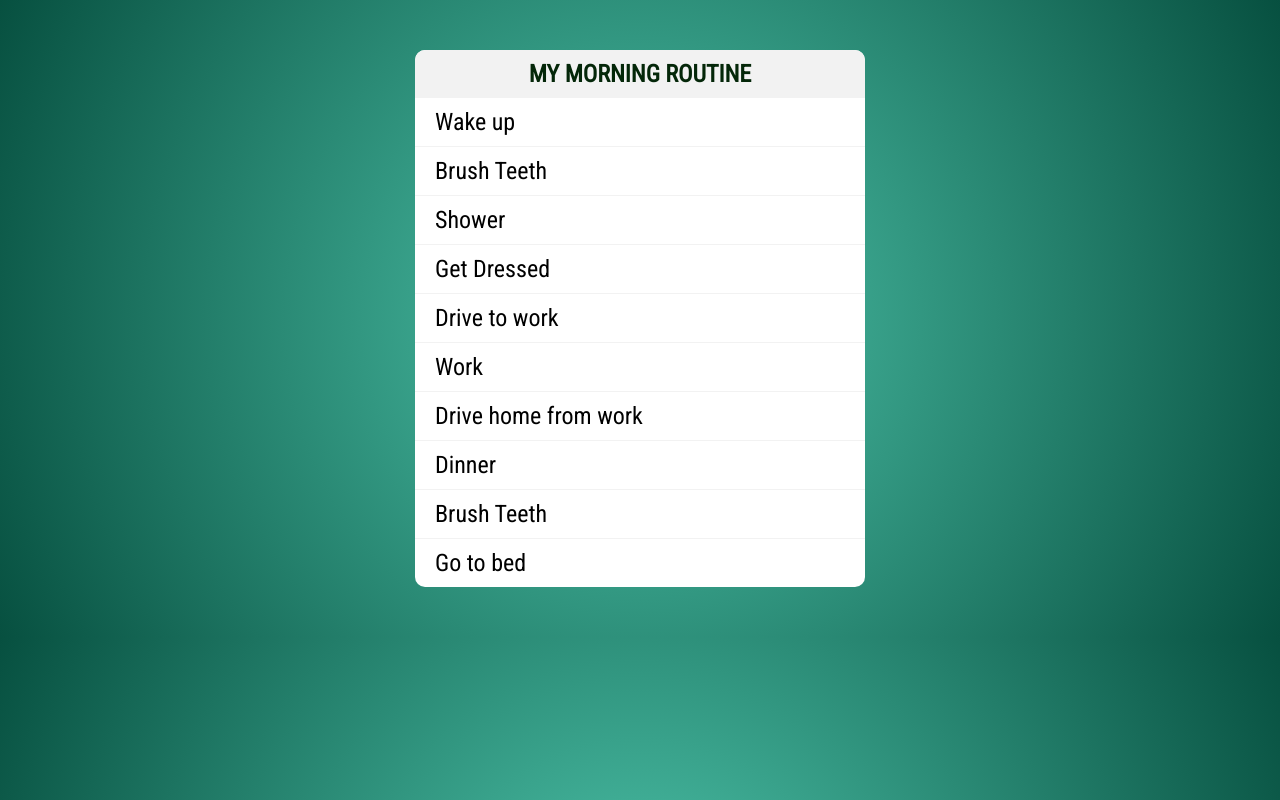
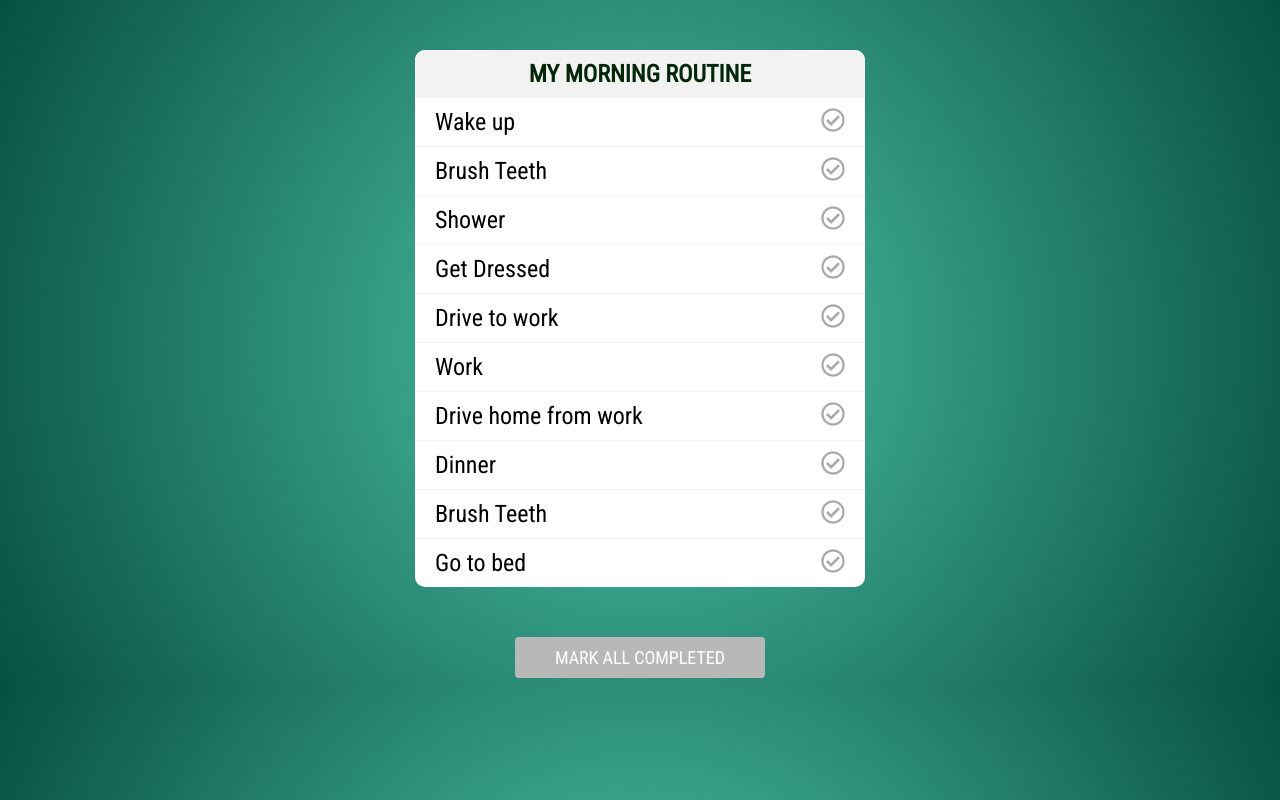
Before and after one commit to stephnicoledev/todo, a plain HTML site: page index.html in a window 1280 px wide. Drawn offline with Linux system fonts and the light colour scheme.

Commit message:
Added Mark All Completed button HTML and CSS

```diff
--- a/css/main.css
+++ b/css/main.css
@@ -54,3 +54,21 @@ input[type="checkbox"] {
     vertical-align: middle;
     margin-top:0px;
 }
+
+a.btn {
+    background-color: rgb(131, 210, 255);
+    color: #fff;
+    font-weight: 300;
+    background-color: #b8b8b8;
+    text-align: center;
+    text-transform: uppercase;
+    text-decoration: none;
+    font-family: 'Roboto Condensed', sans-serif;
+    display: block;
+    box-sizing: border-box;
+    font-size: 18px;
+    width: 250px;
+    padding: 10px;
+    border-radius: 4px;
+    margin: 5px auto;
+}
--- a/index.html
+++ b/index.html
@@ -13,6 +13,9 @@
     <main id="todos" class="todo-list">
 
     </main>
+
+    <a href="#" id="btnCompleteAll" class="btn">Mark All Completed</a>
+
     <script src="js/app.js"></script>
 </body>
 </html>
--- a/js/app.js
+++ b/js/app.js
@@ -30,13 +30,16 @@ function init() {
   // addTodos() will add the task to the DOM
   function addTodos() {
     const ul = document.createElement('ul');
-    todoList.appendChild(ul);
 
     todos.forEach(todo => {
-        const li = document.createElement('li')
-        li.innerText = todo.task
-        ul.appendChild(li)
+      const li = document.createElement('li');
+      li.innerText = todo.task;
+      const checkCircle = document.createElement('i');
+      checkCircle.setAttribute('class', 'far fa-check-circle');
+      li.appendChild(checkCircle);
+      ul.appendChild(li);
     });
+    todoList.appendChild(ul);
   }
 
 
```
